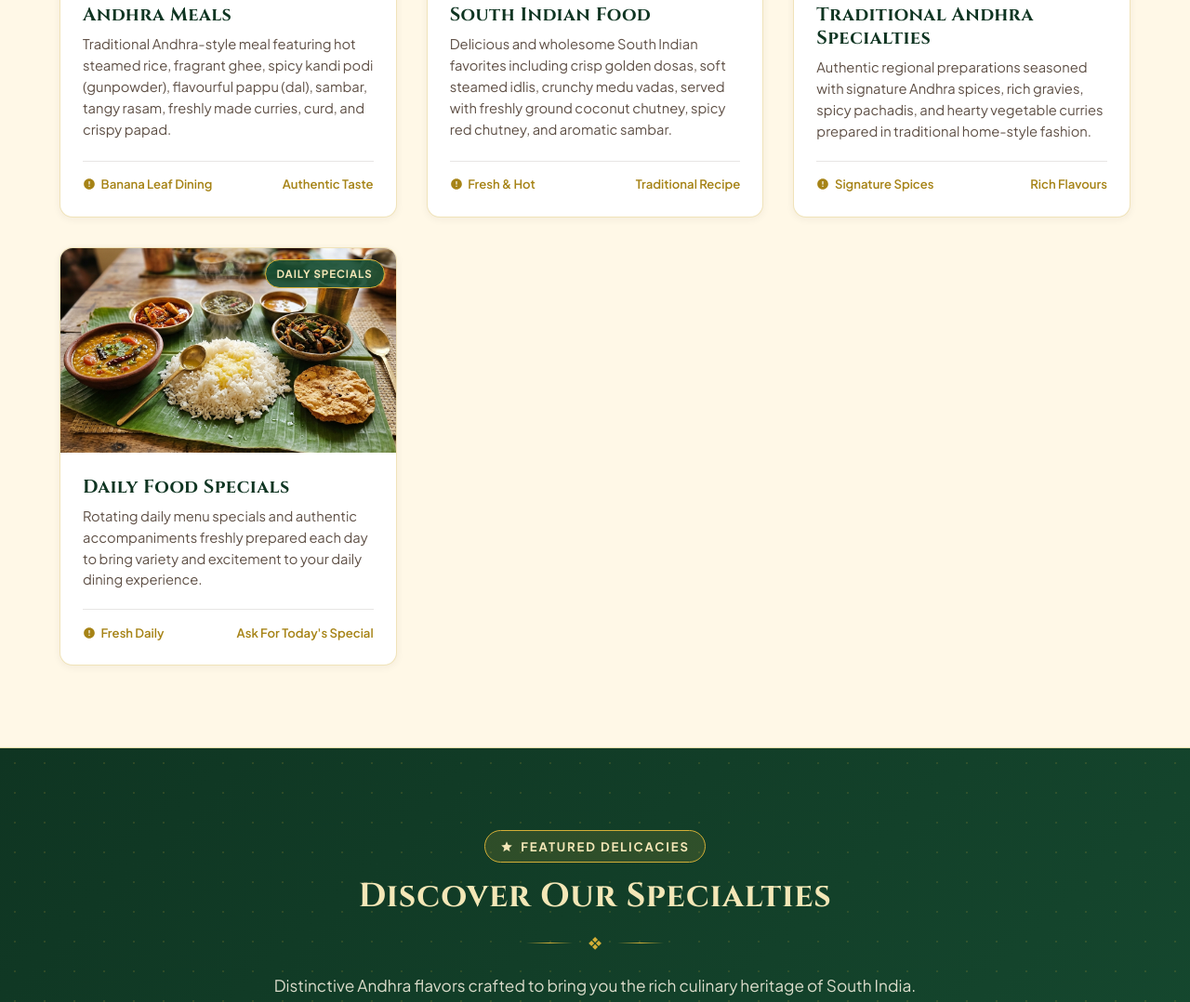
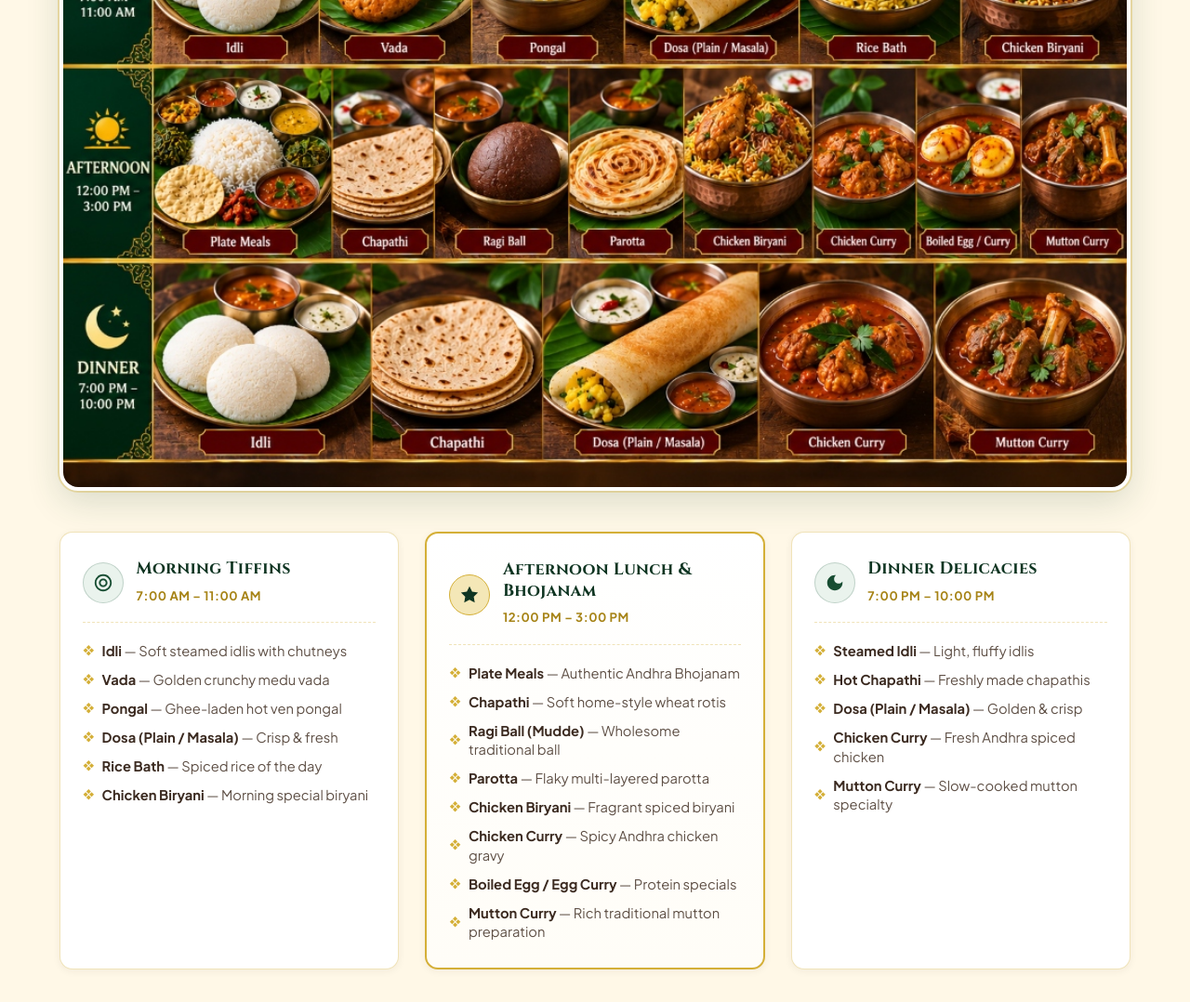
Before and after one commit to yash6366/Annapoorneshwari-Andhra-Mess, a website: page index.html in a window 1280 px wide. Shown: the part 2175-3253 px from the top of the page at 93% size. Drawn offline with Linux system fonts and the light colour scheme.

Commit message:
Update Our Food section with official Annapoorneshwari Andhra Mess menu chart and session timings

```diff
--- a/css/style.css
+++ b/css/style.css
@@ -949,7 +949,7 @@ button {
 }
 
 /* --------------------------------------------------------------------------
-   Our Food Section
+   Our Food Section (Menu Showcase & Session Timings)
    -------------------------------------------------------------------------- */
 .food-section {
   padding: var(--section-spacing) 0;
@@ -958,104 +958,142 @@ button {
   border-bottom: 1px solid var(--color-border-gold);
 }
 
-.food-grid {
+.menu-poster-showcase {
+  margin-bottom: 2.75rem;
+}
+
+.menu-poster-frame {
+  background: var(--color-white);
+  border-radius: var(--radius-lg);
+  overflow: hidden;
+  border: 4px solid var(--color-white);
+  outline: 2px solid var(--color-border-gold);
+  box-shadow: 0 12px 36px rgba(23, 77, 50, 0.16);
+  transition: transform 0.35s ease, box-shadow 0.35s ease;
+}
+
+.menu-poster-frame:hover {
+  transform: translateY(-4px);
+  box-shadow: 0 18px 45px rgba(23, 77, 50, 0.22);
+  outline-color: var(--color-gold);
+}
+
+.menu-poster-frame img {
+  width: 100%;
+  height: auto;
+  display: block;
+  object-fit: contain;
+}
+
+.meal-timings-grid {
   display: grid;
-  grid-template-columns: repeat(auto-fit, minmax(280px, 1fr));
-  gap: 2rem;
-}
-
-.food-card {
+  grid-template-columns: repeat(3, 1fr);
+  gap: 1.75rem;
+}
+
+.meal-timing-card {
   background: var(--color-white);
   border-radius: var(--radius-md);
-  overflow: hidden;
   border: 1px solid var(--color-border-gold);
+  padding: 1.75rem 1.5rem;
   box-shadow: var(--shadow-sm);
   transition: all var(--transition-smooth);
   display: flex;
   flex-direction: column;
 }
 
-.food-card:hover {
-  transform: translateY(-6px);
-  box-shadow: var(--shadow-lg);
+.meal-timing-card:hover {
+  transform: translateY(-4px);
+  box-shadow: var(--shadow-md);
   border-color: var(--color-gold);
 }
 
-.food-card-media {
+.meal-timing-card.featured-meal-card {
+  border: 2px solid var(--color-gold);
+  background: linear-gradient(180deg, #FFFFFF 0%, #FFFDF7 100%);
   position: relative;
-  height: 220px;
-  overflow: hidden;
-  background-color: var(--color-cream-dark);
-}
-
-.food-card-media img {
-  width: 100%;
-  height: 100%;
-  object-fit: cover;
-  transition: transform 0.4s ease;
-}
-
-.food-card:hover .food-card-media img {
-  transform: scale(1.06);
-}
-
-.food-tag {
-  position: absolute;
-  top: 12px;
-  right: 12px;
-  background: rgba(23, 77, 50, 0.9);
-  color: var(--color-gold-light);
-  font-size: 0.72rem;
+}
+
+.meal-timing-header {
+  display: flex;
+  align-items: center;
+  gap: 0.85rem;
+  padding-bottom: 1rem;
+  margin-bottom: 1.25rem;
+  border-bottom: 1px dashed var(--color-border-gold);
+}
+
+.meal-timing-icon {
+  width: 44px;
+  height: 44px;
+  border-radius: var(--radius-full);
+  background: var(--color-primary-subtle);
+  border: 1px solid rgba(23, 77, 50, 0.2);
+  display: flex;
+  align-items: center;
+  justify-content: center;
+  color: var(--color-primary);
+  flex-shrink: 0;
+}
+
+.meal-timing-card.featured-meal-card .meal-timing-icon {
+  background: var(--color-gold-light);
+  color: var(--color-primary-dark);
+  border-color: var(--color-gold);
+}
+
+.meal-timing-icon svg {
+  width: 22px;
+  height: 22px;
+  fill: currentColor;
+}
+
+.meal-session-title {
+  font-size: 1.12rem;
+  color: var(--color-primary-dark);
+  margin-bottom: 0.2rem;
+  font-family: var(--font-heading);
+}
+
+.meal-session-time {
+  font-size: 0.82rem;
   font-weight: 700;
+  color: var(--color-gold-dark);
+  letter-spacing: 0.04em;
   text-transform: uppercase;
-  letter-spacing: 0.08em;
-  padding: 0.3rem 0.75rem;
-  border-radius: var(--radius-full);
-  border: 1px solid var(--color-gold);
-}
-
-.food-card-body {
-  padding: 1.5rem;
+}
+
+.meal-dishes-list {
+  list-style: none;
   display: flex;
   flex-direction: column;
-  flex-grow: 1;
-}
-
-.food-card-title {
-  font-size: 1.25rem;
-  color: var(--color-primary-dark);
-  margin-bottom: 0.5rem;
-}
-
-.food-card-desc {
+  gap: 0.65rem;
+}
+
+.meal-dishes-list li {
   font-size: 0.92rem;
   color: var(--color-text-muted);
-  line-height: 1.55;
-  margin-bottom: 1.25rem;
-  flex-grow: 1;
-}
-
-.food-card-footer {
-  display: flex;
-  align-items: center;
-  justify-content: space-between;
-  padding-top: 0.85rem;
-  border-top: 1px solid var(--color-border-subtle);
-  font-size: 0.82rem;
-  font-weight: 600;
-  color: var(--color-gold-dark);
-}
-
-.food-card-footer span {
-  display: inline-flex;
-  align-items: center;
-  gap: 0.35rem;
-}
-
-.food-card-footer svg {
-  width: 14px;
-  height: 14px;
-  fill: currentColor;
+  display: flex;
+  align-items: center;
+  gap: 0.5rem;
+  line-height: 1.4;
+}
+
+.meal-dishes-list li strong {
+  color: var(--color-brown);
+}
+
+.dish-bullet {
+  color: var(--color-gold);
+  font-size: 0.75rem;
+  flex-shrink: 0;
+}
+
+@media (max-width: 992px) {
+  .meal-timings-grid {
+    grid-template-columns: 1fr;
+    gap: 1.25rem;
+  }
 }
 
 /* --------------------------------------------------------------------------
--- a/index.html
+++ b/index.html
@@ -32,7 +32,7 @@
   <link href="https://fonts.googleapis.com/css2?family=Cinzel:wght@600;700;800&family=Plus+Jakarta+Sans:wght@400;500;600;700&display=swap" rel="stylesheet">
 
   <!-- Stylesheet (Cache-busted) -->
-  <link rel="stylesheet" href="css/style.css?v=2.1">
+  <link rel="stylesheet" href="css/style.css?v=2.2">
 
   <!-- Schema.org Structured Data (Restaurant / LocalBusiness) -->
   <script type="application/ld+json">
@@ -284,101 +284,89 @@
             <svg viewBox="0 0 24 24" aria-hidden="true"><path d="M18.06 22.99h1.66c.84 0 1.53-.64 1.63-1.48L23 5.05h-5V1h-1.97v4.05h-4.97l.3 2.34c1.71.47 3.31 1.32 4.27 2.26 1.44 1.42 2.43 2.89 2.43 5.29v8.05zM1 21.99V21h15.03v.99c0 .55-.45 1-1 1H2c-.55 0-1-.45-1-1zm15.03-7.94c0-2.38-.97-4.28-2.61-5.74-1.28-1.14-2.88-1.89-4.83-2.18-.75-.11-1.55-.17-2.39-.17-3.4 0-6.2 1.39-6.2 3.82v4.27h16.03z"/></svg>
             Our Menu &amp; Offerings
           </div>
-          <h2 class="section-title" id="food-heading">Our Food</h2>
+          <h2 class="section-title" id="food-heading">Our Food Menu</h2>
           <div class="ornament-divider">
             <span class="line"></span>
             <span class="symbol">❖</span>
             <span class="line"></span>
           </div>
           <p class="section-subtitle">
-            Explore our range of authentic Andhra meals, traditional South Indian dishes, and flavourful daily food offerings.
+            Authentic Andhra Food, Homemade Taste, and Hygienic &amp; Healthy Offerings Across Morning, Afternoon &amp; Dinner.
           </p>
         </div>
 
-        <div class="food-grid">
-          <!-- Food Card 1: Andhra Meals -->
-          <article class="food-card">
-            <div class="food-card-media">
-              <img src="assets/images/andhra-meals.jpg" alt="Traditional Andhra Meals served on banana leaf" width="400" height="220" loading="lazy">
-              <span class="food-tag">Full Meals</span>
-            </div>
-            <div class="food-card-body">
-              <h3 class="food-card-title">Andhra Meals</h3>
-              <p class="food-card-desc">
-                Traditional Andhra-style meal featuring hot steamed rice, fragrant ghee, spicy kandi podi (gunpowder), flavourful pappu (dal), sambar, tangy rasam, freshly made curries, curd, and crispy papad.
-              </p>
-              <div class="food-card-footer">
-                <span>
-                  <svg viewBox="0 0 24 24" aria-hidden="true"><path d="M12 2C6.48 2 2 6.48 2 12s4.48 10 10 10 10-4.48 10-10S17.52 2 12 2zm1 15h-2v-2h2v2zm0-4h-2V7h2v6z"/></svg>
-                  Banana Leaf Dining
-                </span>
-                <span>Authentic Taste</span>
+        <!-- Official Menu Chart Poster -->
+        <div class="menu-poster-showcase">
+          <div class="menu-poster-frame">
+            <img src="assets/images/menu-chart.jpg" alt="Annapoorneshwari Andhra Mess Official Menu Chart - Morning, Afternoon, and Dinner Offerings" width="1200" height="800" loading="lazy">
           </div>
         </div>
-          </article>
 
-          <!-- Food Card 2: South Indian Food -->
-          <article class="food-card">
-            <div class="food-card-media">
-              <img src="assets/images/south-indian-tiffin.jpg" alt="South Indian tiffin including crispy dosa, soft idli, and vada" width="400" height="220" loading="lazy">
-              <span class="food-tag">South Indian</span>
+        <!-- Session-Wise Menu Breakdown -->
+        <div class="meal-timings-grid">
+          <!-- Morning Session -->
+          <div class="meal-timing-card">
+            <div class="meal-timing-header">
+              <div class="meal-timing-icon">
+                <svg viewBox="0 0 24 24" aria-hidden="true"><path d="M12 7c-2.76 0-5 2.24-5 5s2.24 5 5 5 5-2.24 5-5-2.24-5-5-5zm0 8c-1.65 0-3-1.35-3-3s1.35-3 3-3 3 1.35 3 3-1.35 3-3 3zm0-13C6.48 2 2 6.48 2 12s4.48 10 10 10 10-4.48 10-10S17.52 2 12 2zm0 18c-4.41 0-8-3.59-8-8s3.59-8 8-8 8 3.59 8 8-3.59 8-8 8z"/></svg>
               </div>
-            <div class="food-card-body">
-              <h3 class="food-card-title">South Indian Food</h3>
-              <p class="food-card-desc">
-                Delicious and wholesome South Indian favorites including crisp golden dosas, soft steamed idlis, crunchy medu vadas, served with freshly ground coconut chutney, spicy red chutney, and aromatic sambar.
-              </p>
-              <div class="food-card-footer">
-                <span>
-                  <svg viewBox="0 0 24 24" aria-hidden="true"><path d="M12 2C6.48 2 2 6.48 2 12s4.48 10 10 10 10-4.48 10-10S17.52 2 12 2zm1 15h-2v-2h2v2zm0-4h-2V7h2v6z"/></svg>
-                  Fresh &amp; Hot
-                </span>
-                <span>Traditional Recipe</span>
+              <div>
+                <h3 class="meal-session-title">Morning Tiffins</h3>
+                <span class="meal-session-time">7:00 AM – 11:00 AM</span>
               </div>
             </div>
-          </article>
+            <ul class="meal-dishes-list">
+              <li><span class="dish-bullet">❖</span> <span><strong>Idli</strong> — Soft steamed idlis with chutneys</span></li>
+              <li><span class="dish-bullet">❖</span> <span><strong>Vada</strong> — Golden crunchy medu vada</span></li>
+              <li><span class="dish-bullet">❖</span> <span><strong>Pongal</strong> — Ghee-laden hot ven pongal</span></li>
+              <li><span class="dish-bullet">❖</span> <span><strong>Dosa (Plain / Masala)</strong> — Crisp &amp; fresh</span></li>
+              <li><span class="dish-bullet">❖</span> <span><strong>Rice Bath</strong> — Spiced rice of the day</span></li>
+              <li><span class="dish-bullet">❖</span> <span><strong>Chicken Biryani</strong> — Morning special biryani</span></li>
+            </ul>
+          </div>
 
-          <!-- Food Card 3: Traditional Andhra Specialties -->
-          <article class="food-card">
-            <div class="food-card-media">
-              <img src="assets/images/hero-meal.jpg" alt="Traditional Andhra spice curries and accompaniments" width="400" height="220" loading="lazy">
-              <span class="food-tag">Specialties</span>
+          <!-- Afternoon Session -->
+          <div class="meal-timing-card featured-meal-card">
+            <div class="meal-timing-header">
+              <div class="meal-timing-icon">
+                <svg viewBox="0 0 24 24" aria-hidden="true"><path d="M12 2l3.09 6.26L22 9.27l-5 4.87 1.18 6.88L12 17.77l-6.18 3.25L7 14.14 2 9.27l6.91-1.01L12 2z"/></svg>
               </div>
-            <div class="food-card-body">
-              <h3 class="food-card-title">Traditional Andhra Specialties</h3>
-              <p class="food-card-desc">
-                Authentic regional preparations seasoned with signature Andhra spices, rich gravies, spicy pachadis, and hearty vegetable curries prepared in traditional home-style fashion.
-              </p>
-              <div class="food-card-footer">
-                <span>
-                  <svg viewBox="0 0 24 24" aria-hidden="true"><path d="M12 2C6.48 2 2 6.48 2 12s4.48 10 10 10 10-4.48 10-10S17.52 2 12 2zm1 15h-2v-2h2v2zm0-4h-2V7h2v6z"/></svg>
-                  Signature Spices
-                </span>
-                <span>Rich Flavours</span>
+              <div>
+                <h3 class="meal-session-title">Afternoon Lunch &amp; Bhojanam</h3>
+                <span class="meal-session-time">12:00 PM – 3:00 PM</span>
               </div>
             </div>
-          </article>
+            <ul class="meal-dishes-list">
+              <li><span class="dish-bullet">❖</span> <span><strong>Plate Meals</strong> — Authentic Andhra Bhojanam</span></li>
+              <li><span class="dish-bullet">❖</span> <span><strong>Chapathi</strong> — Soft home-style wheat rotis</span></li>
+              <li><span class="dish-bullet">❖</span> <span><strong>Ragi Ball (Mudde)</strong> — Wholesome traditional ball</span></li>
+              <li><span class="dish-bullet">❖</span> <span><strong>Parotta</strong> — Flaky multi-layered parotta</span></li>
+              <li><span class="dish-bullet">❖</span> <span><strong>Chicken Biryani</strong> — Fragrant spiced biryani</span></li>
+              <li><span class="dish-bullet">❖</span> <span><strong>Chicken Curry</strong> — Spicy Andhra chicken gravy</span></li>
+              <li><span class="dish-bullet">❖</span> <span><strong>Boiled Egg / Egg Curry</strong> — Protein specials</span></li>
+              <li><span class="dish-bullet">❖</span> <span><strong>Mutton Curry</strong> — Rich traditional mutton preparation</span></li>
+            </ul>
+          </div>
 
-          <!-- Food Card 4: Daily Food Specials -->
-          <article class="food-card">
-            <div class="food-card-media">
-              <img src="assets/images/andhra-meals.jpg" alt="Daily specials and seasonal preparations" width="400" height="220" loading="lazy">
-              <span class="food-tag">Daily Specials</span>
+          <!-- Dinner Session -->
+          <div class="meal-timing-card">
+            <div class="meal-timing-header">
+              <div class="meal-timing-icon">
+                <svg viewBox="0 0 24 24" aria-hidden="true"><path d="M12 3c-4.97 0-9 4.03-9 9s4.03 9 9 9 9-4.03 9-9c0-.46-.04-.92-.1-1.36-.98 1.37-2.58 2.26-4.4 2.26-2.98 0-5.4-2.42-5.4-5.4 0-1.81.89-3.42 2.26-4.4-.44-.06-.9-.1-1.36-.1z"/></svg>
               </div>
-            <div class="food-card-body">
-              <h3 class="food-card-title">Daily Food Specials</h3>
-              <p class="food-card-desc">
-                Rotating daily menu specials and authentic accompaniments freshly prepared each day to bring variety and excitement to your daily dining experience.
-              </p>
-              <div class="food-card-footer">
-                <span>
-                  <svg viewBox="0 0 24 24" aria-hidden="true"><path d="M12 2C6.48 2 2 6.48 2 12s4.48 10 10 10 10-4.48 10-10S17.52 2 12 2zm1 15h-2v-2h2v2zm0-4h-2V7h2v6z"/></svg>
-                  Fresh Daily
-                </span>
-                <span>Ask For Today's Special</span>
+              <div>
+                <h3 class="meal-session-title">Dinner Delicacies</h3>
+                <span class="meal-session-time">7:00 PM – 10:00 PM</span>
               </div>
             </div>
-          </article>
+            <ul class="meal-dishes-list">
+              <li><span class="dish-bullet">❖</span> <span><strong>Steamed Idli</strong> — Light, fluffy idlis</span></li>
+              <li><span class="dish-bullet">❖</span> <span><strong>Hot Chapathi</strong> — Freshly made chapathis</span></li>
+              <li><span class="dish-bullet">❖</span> <span><strong>Dosa (Plain / Masala)</strong> — Golden &amp; crisp</span></li>
+              <li><span class="dish-bullet">❖</span> <span><strong>Chicken Curry</strong> — Fresh Andhra spiced chicken</span></li>
+              <li><span class="dish-bullet">❖</span> <span><strong>Mutton Curry</strong> — Slow-cooked mutton specialty</span></li>
+            </ul>
+          </div>
         </div>
       </div>
     </section>
```
Also changed, not shown: assets/images/menu-chart.jpg (added). Lines whose indentation alone changed are shown as unchanged.
